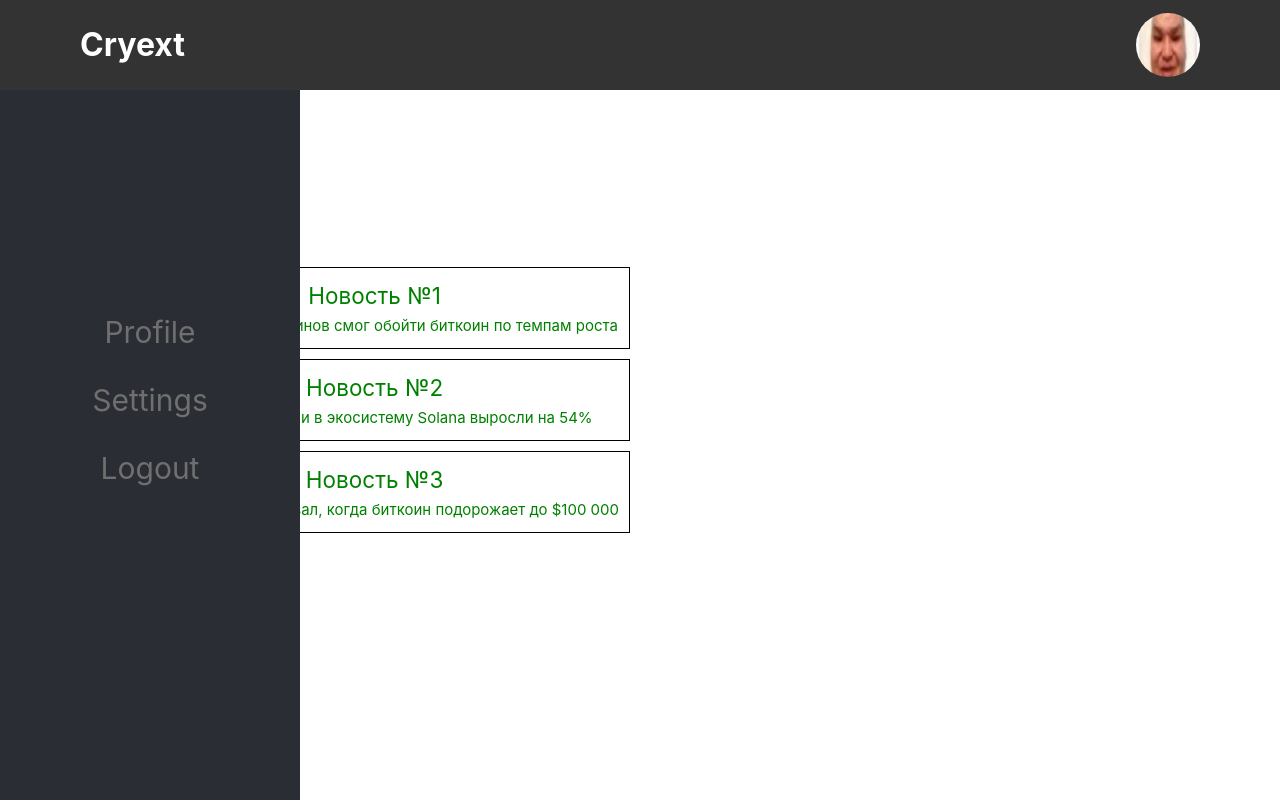
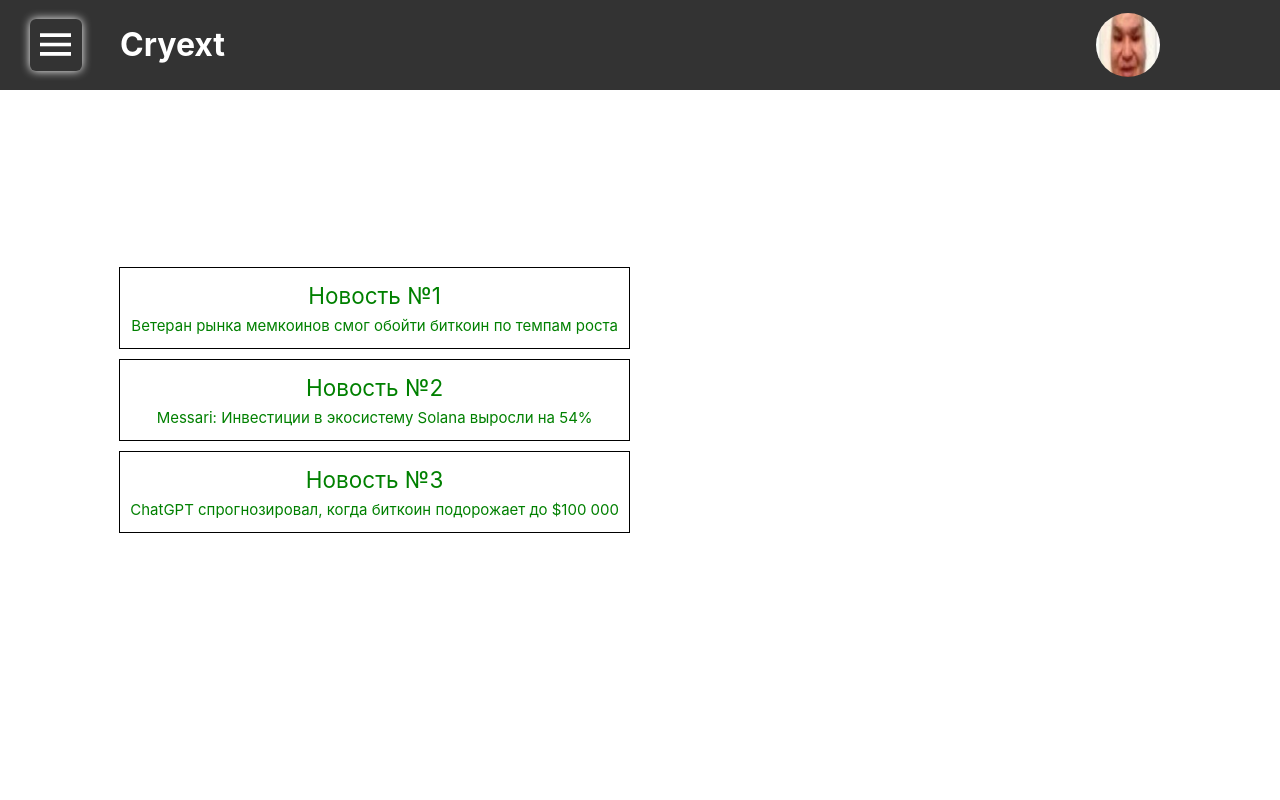
Before and after one commit to fucking-devs/cryext-client, a Vue app: page / in a window 1280 px wide. Built offline with nearby package versions, Linux system fonts and the light colour scheme.

Commit message:
закончил сайдбар :)

```diff
--- a/src/App.vue
+++ b/src/App.vue
@@ -2,16 +2,19 @@
 import { RouterView } from 'vue-router'
 import ProfileIcon from './components/ProfileIcon.vue'
 import SideBar from './components/SideBar.vue';
+import { useSidebarStore } from '@/stores/sidebarStore'
 
+const sidebarStore = useSidebarStore()
 </script>
 
 <template>
   <header>
+    <div class="burger" @click="sidebarStore.isOpen = !sidebarStore.isOpen"></div>
     <div class="logotype">Cryext</div>
     <ProfileIcon :size="64" />
   </header>
 
-  <SideBar />
+  <SideBar :class="{ isOpen: sidebarStore.isOpen }"/>
 
   <RouterView />
 </template>
@@ -27,14 +30,51 @@ header {
   display: flex;
   justify-content: space-between;
   align-items: center;
-  padding: 0 80px;
+  padding: 0 120px;
 
   height: 90px;
   background-color: #333;
+
+  .burger {
+    width: 52px;
+    height: 52px;
+
+    background-image: url('./assets/burger.png');
+    background-position: center center;
+    background-repeat: no-repeat;
+    background-size: 60%;
+
+    border-radius: 6px;
+    box-shadow: 0 0 10px #fff;
+
+    position: absolute;
+    left: 30px;
+
+    cursor: pointer;
+
+    &:active {
+      box-shadow: 0 0 2px #fff;
+    }
+  }
 
   .logotype {
     font-size: 32px;
     font-weight: bold;
     color: white;
   }
-} </style>
+}
+
+.sidebar {
+  position: fixed;
+  top: 0;
+  left: -300px;
+  bottom: 0;
+  z-index: 3;
+
+  transition: 0.5s all;
+}
+
+.isOpen {
+  left: 0;
+}
+</style>
--- a/src/components/Card.vue
+++ b/src/components/Card.vue
@@ -1,3 +1,4 @@
+<!--  Исправить на lang='ts' setup -->
 <template>
   <div class="card">
     <h2>{{ title }}</h2>
@@ -15,6 +16,7 @@ export default {
 }
 </script>
 
+<!-- Подправить стили -->
 <style>
 .card {
   border: 1px solid black;
--- a/src/components/SideBar.vue
+++ b/src/components/SideBar.vue
@@ -1,4 +1,5 @@
-<script lang="ts" setup></script>
+<script lang="ts" setup>
+</script>
 
 <template>
     <div class="sidebar">
@@ -15,7 +16,6 @@
     background-color: var(--sidebar-color);
 
     position: fixed;
-    left: 0;
     top: 0;
     bottom: 0;
 
--- /dev/null
+++ b/src/stores/sidebarStore.ts
@@ -0,0 +1,10 @@
+import { defineStore } from "pinia"
+import { ref } from "vue"
+
+export const useSidebarStore = defineStore('sidebar', () => {
+    const isOpen = ref(false)
+
+    return {
+        isOpen
+    }
+})
```
Also changed, not shown: src/components/NewsTop.vue (+4 -3 lines), src/assets/burger.png (added).
